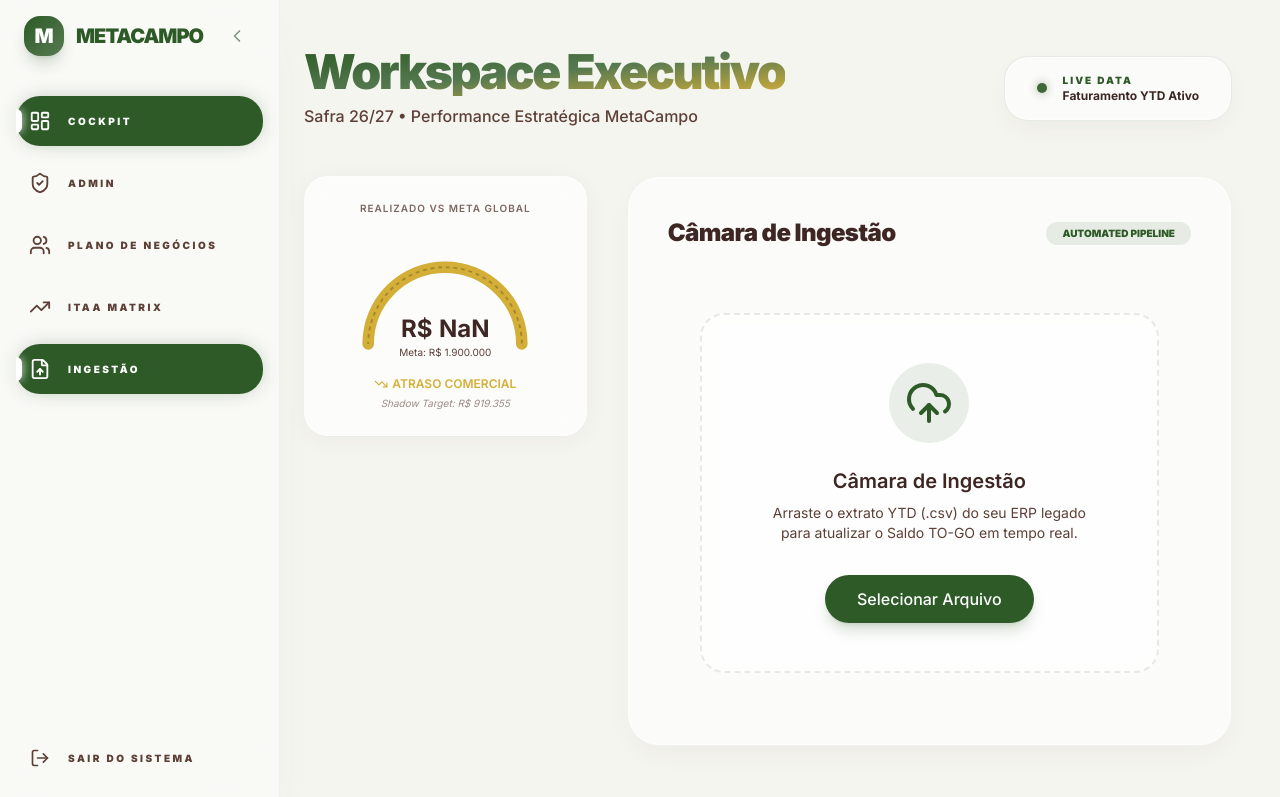
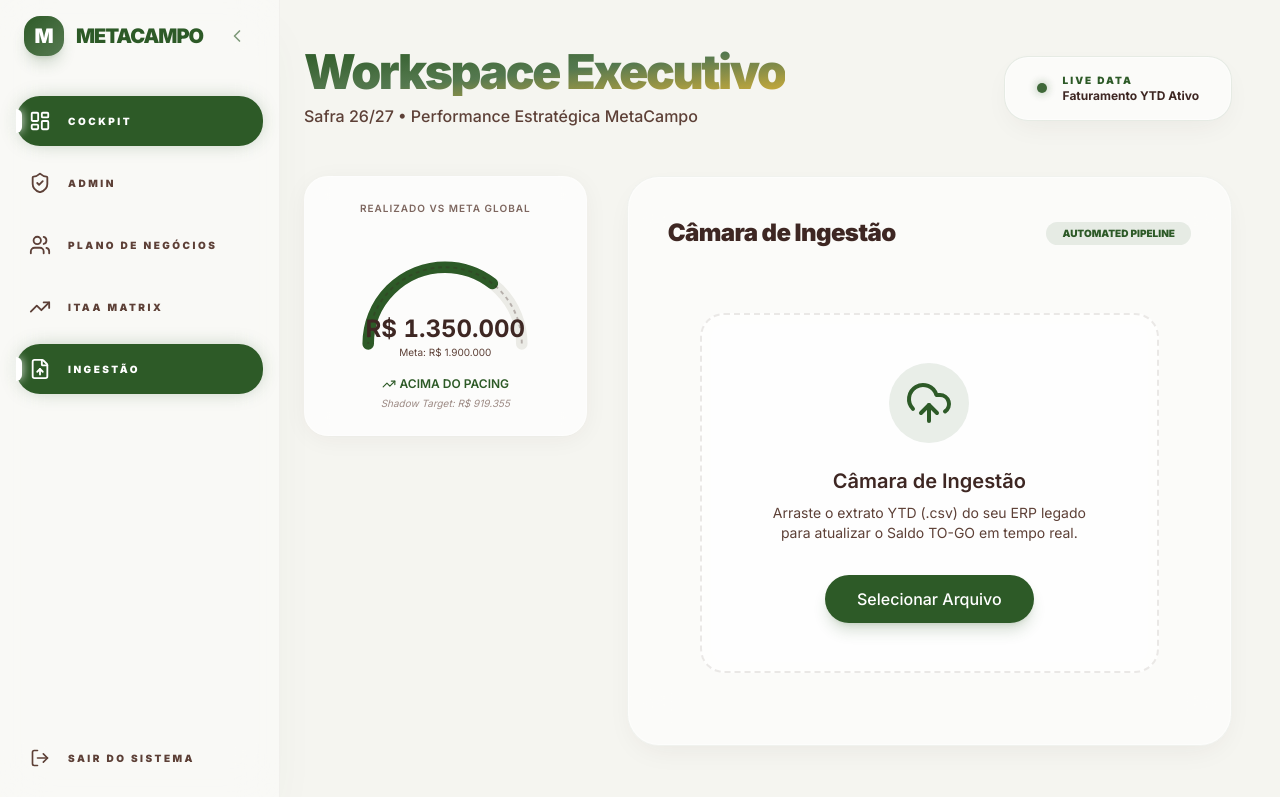
Before and after one commit to Sagrado-Express/Metacampo, a Next.js app: page /workspace in a window 1280 px wide. Shown: the top 797 px of the page. Built offline with nearby package versions, Linux system fonts and the light colour scheme.

Commit message:
fix: resolve typo in WorkspacePage to fix build error

```diff
--- a/src/app/workspace/page.tsx
+++ b/src/app/workspace/page.tsx
@@ -25,8 +25,9 @@ export default function WorkspacePage() {
   // Dynamic Pacing from Monthly Master Base (CTV01 - May)
   const ctvData = MONTHLY_MASTER_BASE.filter(d => d.ctvId === "CTV01" && d.mes === "05");
   const mockPacing = {
-    realized: ctvData.reduce((acc, curr) => acc + curr.realized, 0),
+    realized: ctvData.reduce((acc, curr) => acc + curr.realizado, 0),
     target: ctvData.reduce((acc, curr) => acc + curr.meta, 0),
+
     shadowTarget: ctvData.reduce((acc, curr) => acc + curr.meta, 0) * (new Date().getDate() / 31),
   };
 
```
